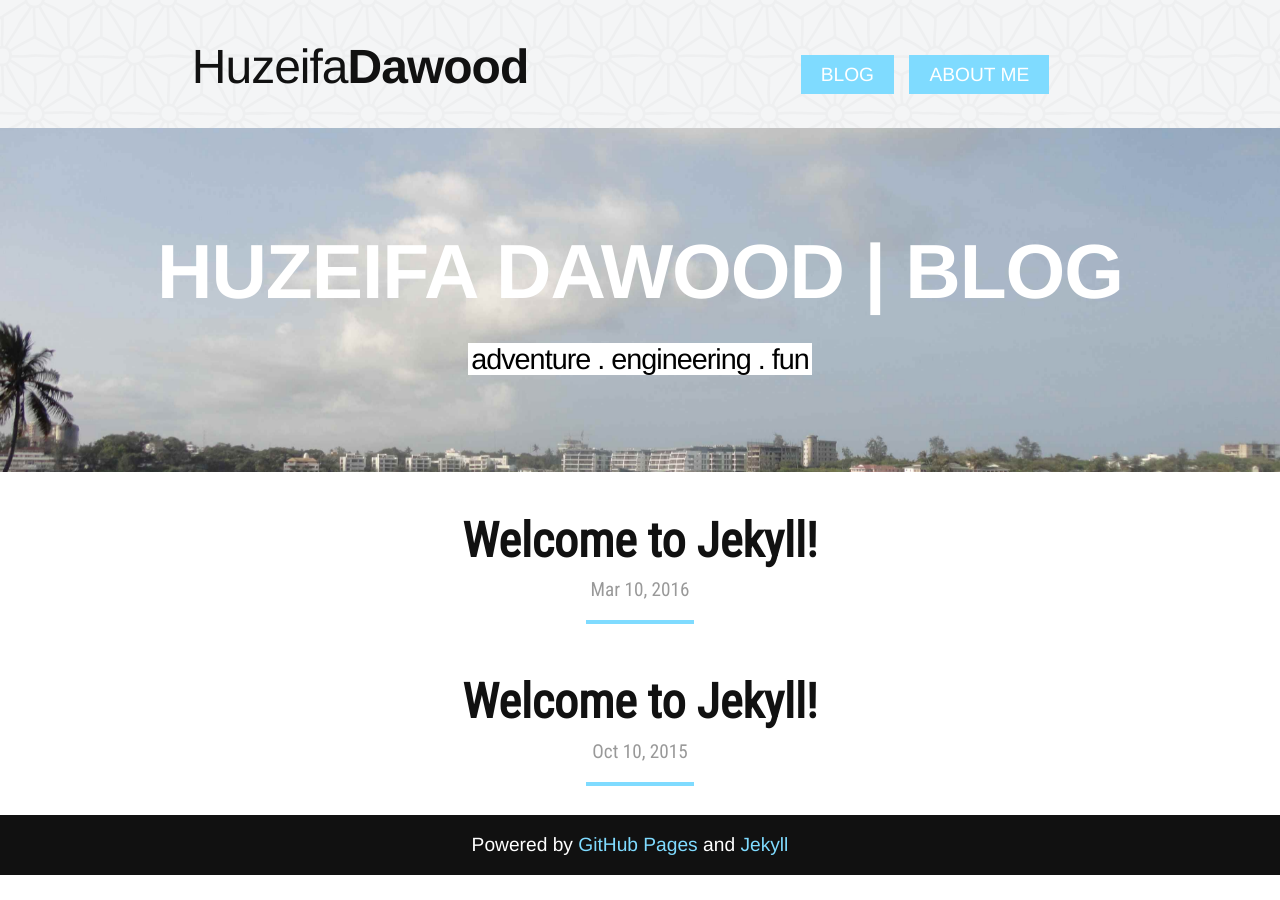
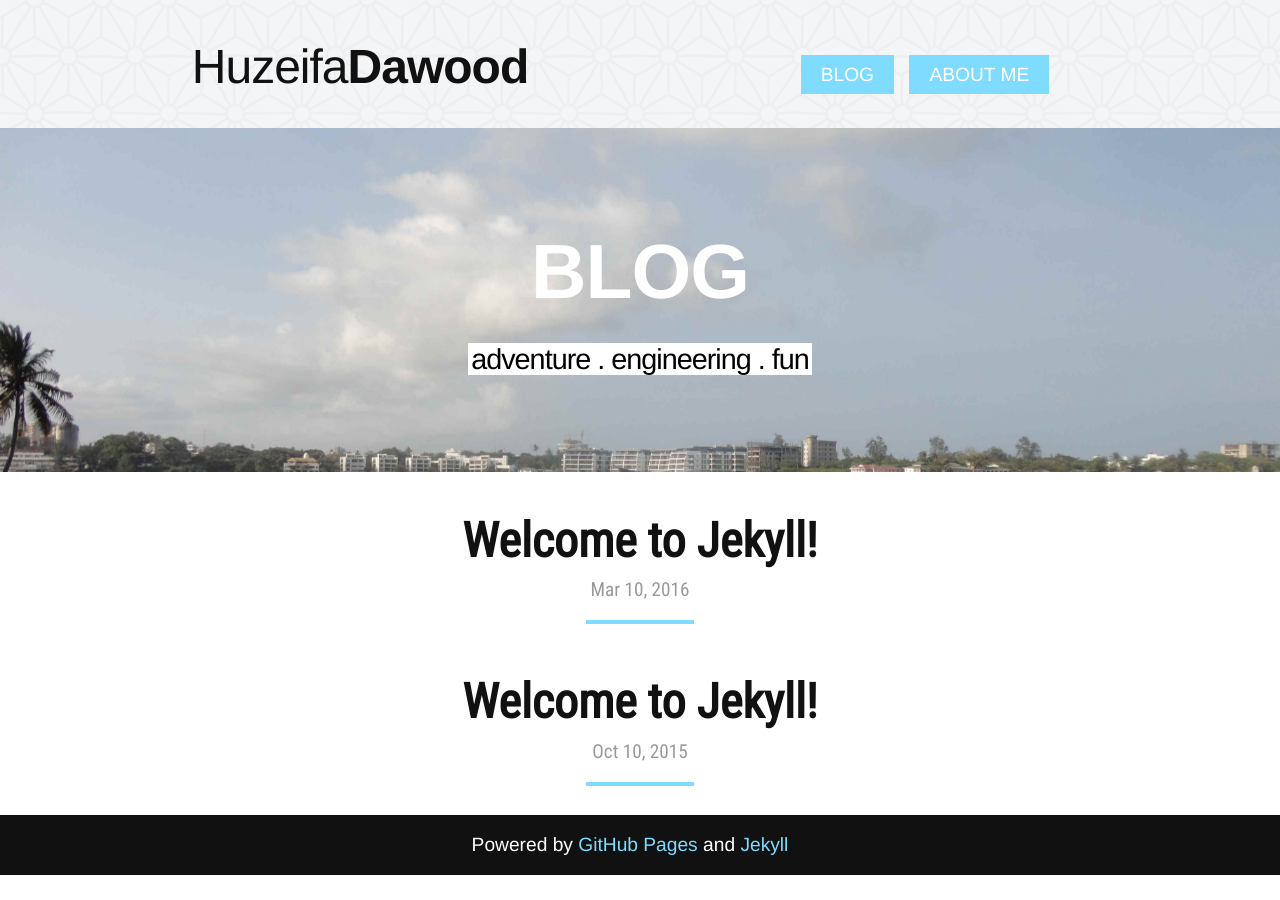
Before and after one commit to huzeifa-zz/huzeifa.github.io, a Jekyll site: the page built from blog.html, in a window 1280 px wide. Built offline with Jekyll 4.4.1, drawn with Linux system fonts in a browser that asks for light colours.

```diff
--- a/blog.html
+++ b/blog.html
@@ -5,7 +5,7 @@
 <div class="bg-wrapper">
   <div class="jumbotron">
     <div class="container">
-      <h1 class="title">{{ page.title }}</h1>
+      <h1 class="title">Blog</h1>
       <p class="sub"><mark>adventure . engineering . fun</mark></p>
     </div>
   </div>
```
Also changed, not shown: index.html (line endings or trailing spaces).
